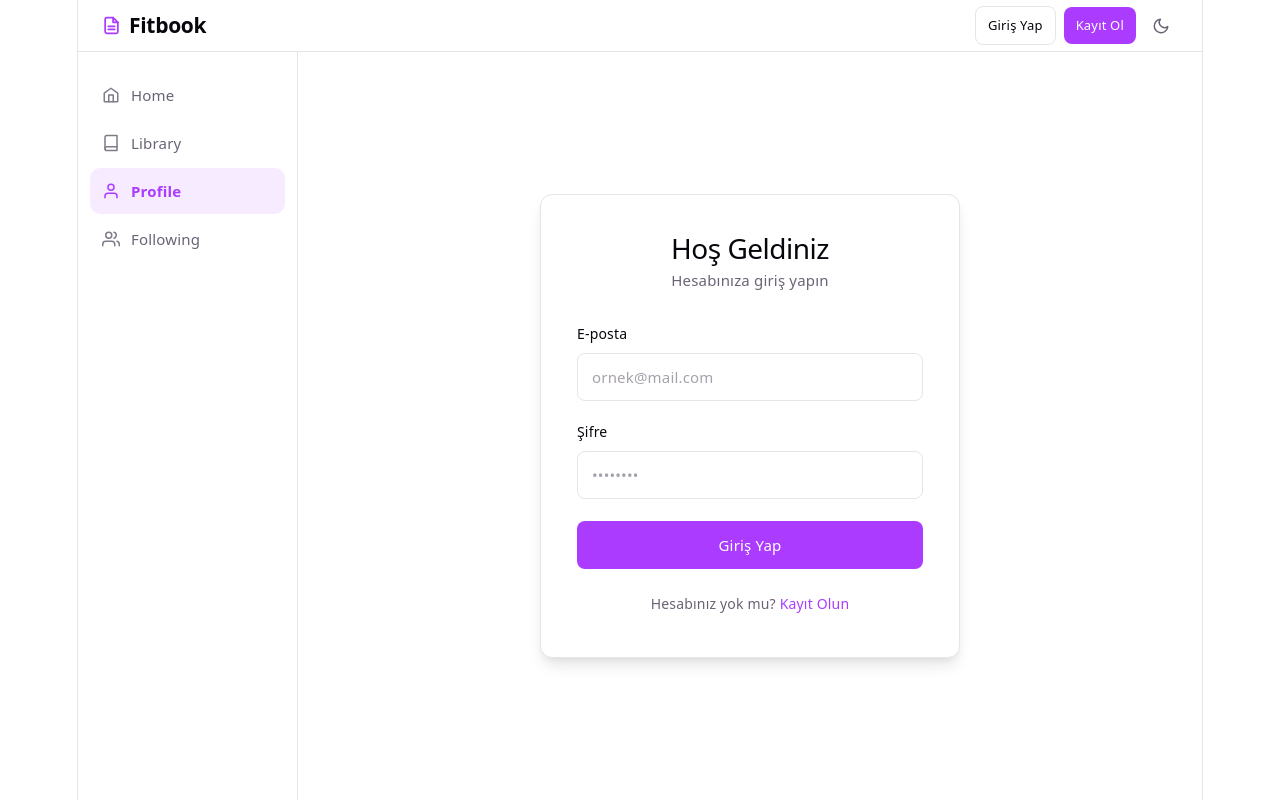
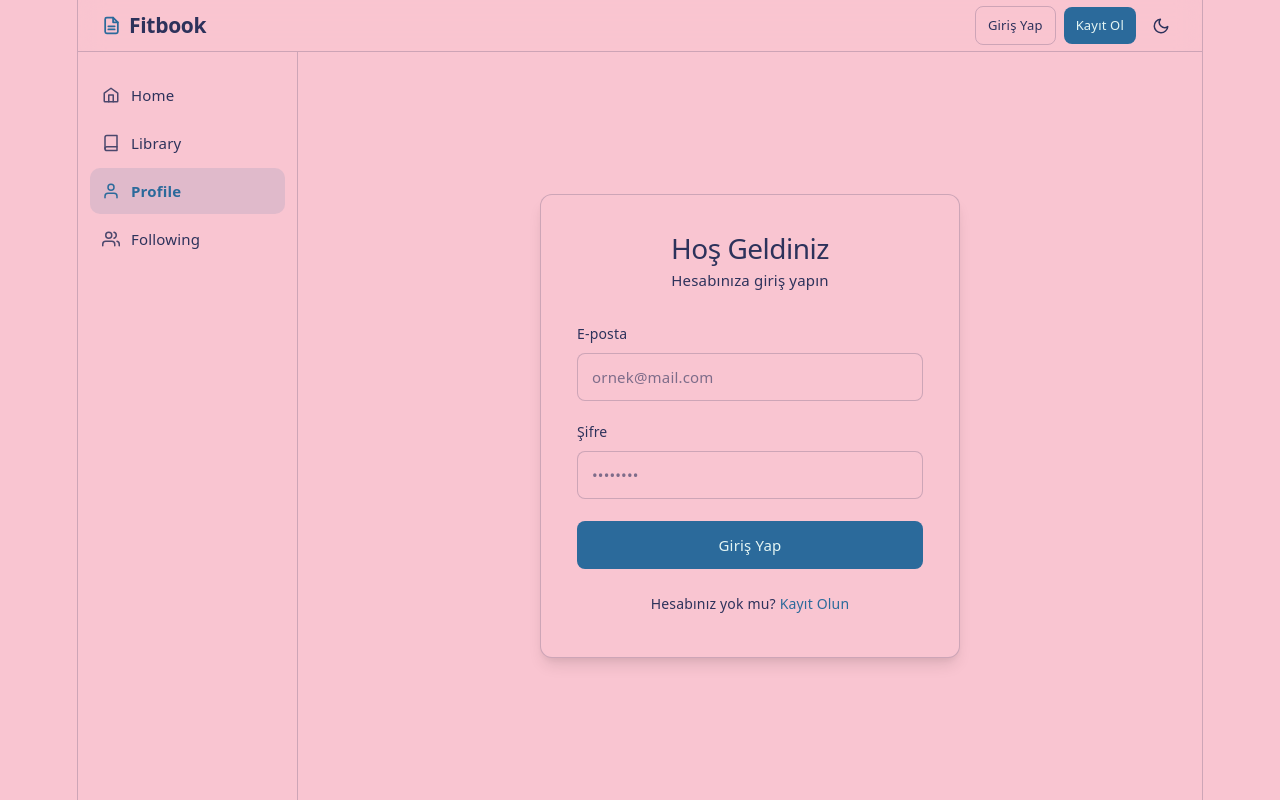
Before and after one commit to melisau/blog-frontend, a React (Vite) app: page /login in a window 1280 px wide. Built offline with nearby package versions, Linux system fonts and the light colour scheme; no server answers.

Commit message:
style: update color variables for light and dark themes; enhance button text colors for better visibility

```diff
--- a/src/index.css
+++ b/src/index.css
@@ -1,15 +1,15 @@
 @import "tailwindcss";
 
 :root {
-  --text: #6b6375;
-  --text-h: #08060d;
-  --bg: #fff;
-  --border: #e5e4e7;
-  --code-bg: #f4f3ec;
-  --accent: #aa3bff;
-  --accent-bg: rgba(170, 59, 255, 0.1);
-  --accent-border: rgba(170, 59, 255, 0.5);
-  --social-bg: rgba(244, 243, 236, 0.5);
+  --text: #2d325b;
+  --text-h: #2d325b;
+  --bg: #f9c5d1;
+  --border: rgba(45, 50, 91, 0.22);
+  --code-bg: #f0adc0;
+  --accent: #2b6a9b;
+  --accent-bg: rgba(43, 106, 155, 0.12);
+  --accent-border: rgba(43, 106, 155, 0.45);
+  --social-bg: rgba(249, 197, 209, 0.55);
   --shadow:
     rgba(0, 0, 0, 0.1) 0 10px 15px -3px, rgba(0, 0, 0, 0.05) 0 4px 6px -2px;
 
@@ -37,32 +37,51 @@
 [data-theme="dark"],
 @media (prefers-color-scheme: dark) {
   :root:not([data-theme="light"]) {
-    --text: #9ca3af;
-    --text-h: #f3f4f6;
-    --bg: #16171d;
-    --border: #2e303a;
-    --code-bg: #1f2028;
-    --accent: #c084fc;
-    --accent-bg: rgba(192, 132, 252, 0.15);
-    --accent-border: rgba(192, 132, 252, 0.5);
-    --social-bg: rgba(47, 48, 58, 0.5);
+    --text: #c4a0b5;
+    --text-h: #f5ccd8;
+    --bg: #1e1e30;
+    --border: #d8979d;
+    --code-bg: #26203a;
+    --accent: #e15771;
+    --accent-bg: rgba(225, 87, 113, 0.15);
+    --accent-border: rgba(225, 87, 113, 0.45);
+    --social-bg: rgba(216, 151, 157, 0.25);
     --shadow:
-      rgba(0, 0, 0, 0.4) 0 10px 15px -3px, rgba(0, 0, 0, 0.25) 0 4px 6px -2px;
+      rgba(0, 0, 0, 0.5) 0 10px 15px -3px, rgba(0, 0, 0, 0.3) 0 4px 6px -2px;
   }
 }
 
 [data-theme="dark"] {
-  --text: #9ca3af;
-  --text-h: #f3f4f6;
-  --bg: #16171d;
-  --border: #2e303a;
-  --code-bg: #1f2028;
-  --accent: #c084fc;
-  --accent-bg: rgba(192, 132, 252, 0.15);
-  --accent-border: rgba(192, 132, 252, 0.5);
-  --social-bg: rgba(47, 48, 58, 0.5);
+  --text: #c4a0b5;
+  --text-h: #f5ccd8;
+  --bg: #1e1e30;
+  --border: #d8979d;
+  --code-bg: #26203a;
+  --accent: #e15771;
+  --accent-bg: rgba(225, 87, 113, 0.15);
+  --accent-border: rgba(225, 87, 113, 0.45);
+  --social-bg: rgba(216, 151, 157, 0.25);
   --shadow:
-    rgba(0, 0, 0, 0.4) 0 10px 15px -3px, rgba(0, 0, 0, 0.25) 0 4px 6px -2px;
+    rgba(0, 0, 0, 0.5) 0 10px 15px -3px, rgba(0, 0, 0, 0.3) 0 4px 6px -2px;
+}
+
+/* Dark theme button text color overrides */
+[data-theme="dark"] .btn--primary,
+[data-theme="dark"] .auth-btn,
+[data-theme="dark"] .follow-btn,
+[data-theme="dark"] .pagination__page--active,
+[data-theme="dark"] .avatar-picker__item--active::after {
+  color: #d5cbdb;
+}
+
+@media (prefers-color-scheme: dark) {
+  :root:not([data-theme="light"]) .btn--primary,
+  :root:not([data-theme="light"]) .auth-btn,
+  :root:not([data-theme="light"]) .follow-btn,
+  :root:not([data-theme="light"]) .pagination__page--active,
+  :root:not([data-theme="light"]) .avatar-picker__item--active::after {
+    color: #d5cbdb;
+  }
 }
 
 body {
@@ -516,7 +535,7 @@ body {
   border-radius: 999px;
   border: 1px solid var(--accent);
   background: var(--accent);
-  color: #fff;
+  color: #e5f6f4;
   font-size: 13px;
   font-weight: 600;
   font-family: var(--sans);
@@ -758,7 +777,7 @@ p {
   width: 100%;
   padding: 11px;
   background: var(--accent);
-  color: #fff;
+  color: #e5f6f4;
   border: none;
   border-radius: 8px;
   font-size: 15px;
@@ -855,7 +874,7 @@ p {
 
 .btn--primary {
   background: var(--accent);
-  color: #fff;
+  color: #e5f6f4;
 }
 
 .btn--primary:hover {
@@ -1305,7 +1324,7 @@ p {
 .pagination__page--active {
   background: var(--accent);
   border-color: var(--accent);
-  color: #fff;
+  color: #e5f6f4;
   font-weight: 600;
   cursor: default;
 }
@@ -1570,7 +1589,7 @@ p {
   width: 16px;
   height: 16px;
   background: var(--accent);
-  color: white;
+  color: #e5f6f4;
   border-radius: 50%;
   font-size: 10px;
   font-weight: 700;
```
